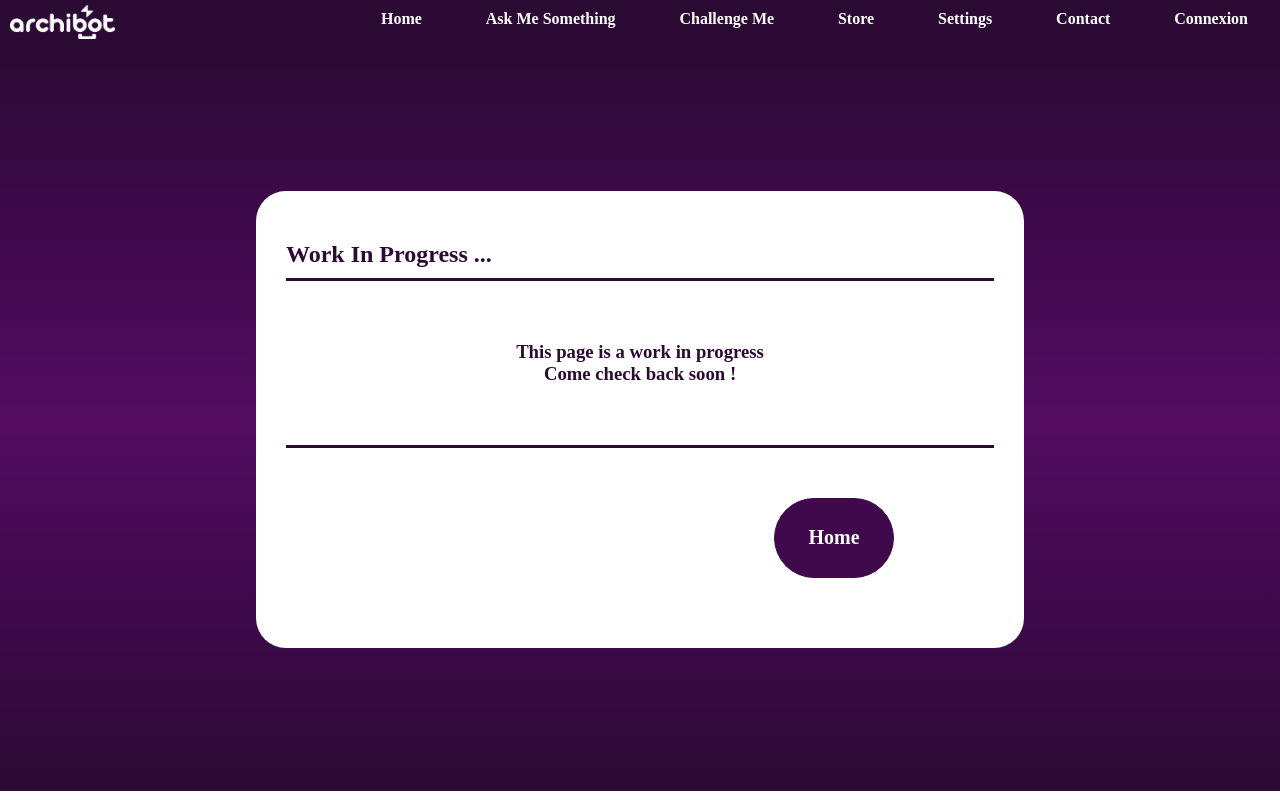
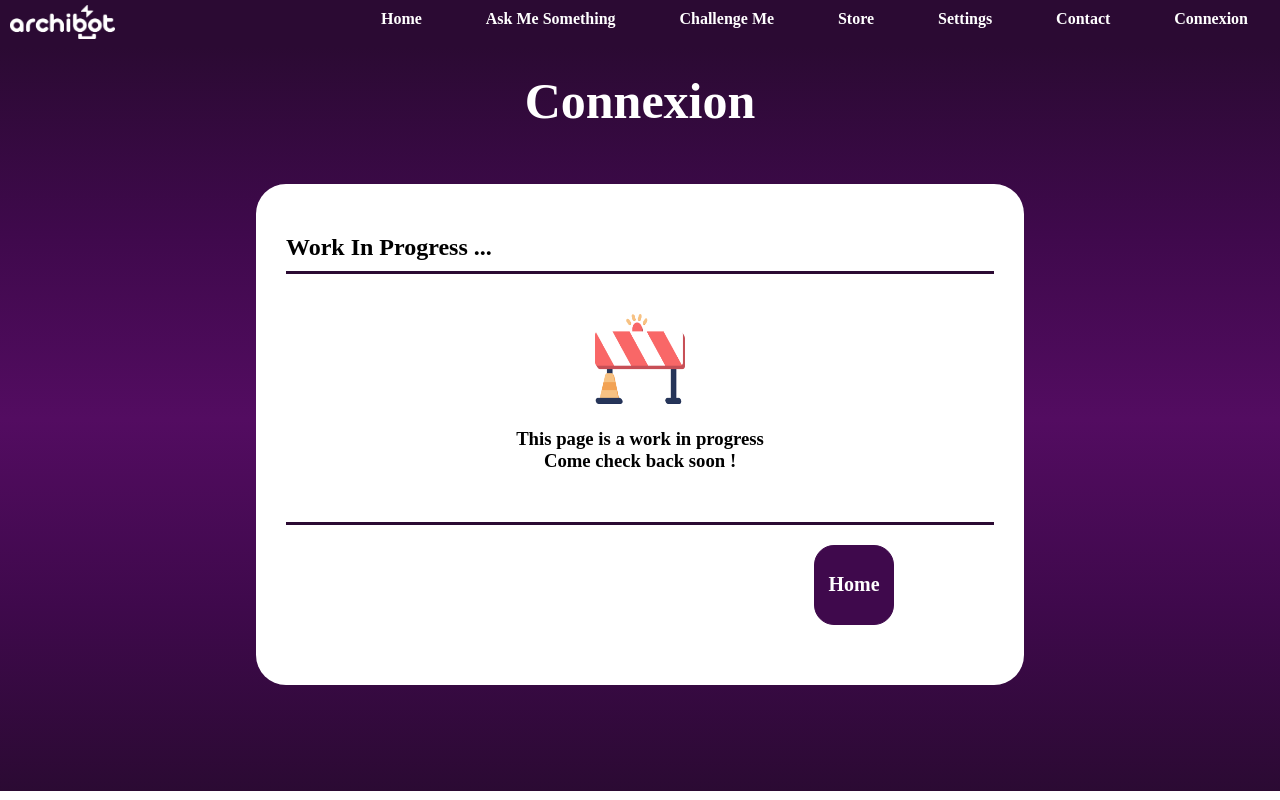
Before and after one commit to WildCodeSchool/lyon-js-sept-2020-g3, a React (Create React App) app: page /connexion in a window 1280 px wide. Built offline with nearby package versions, Linux system fonts and the light colour scheme; a web font is replaced by a local one.

Commit message:
CSS on modal

```diff
--- a/src/components/Connexion.js
+++ b/src/components/Connexion.js
@@ -3,25 +3,31 @@ import { Link } from 'react-router-dom';
 import './Connexion.scss';
 import Modal from './Modal';
 import './Modal.scss';
+import workInProgress from '../Images/workInProgress.png';
 
 const Connexion = () => {
   const isModalOpen = true;
 
   return (
     <div className="connexionBody">
-      {' '}
+      <h1 className="connexionTitle">Connexion</h1>
       <Modal showModal={isModalOpen}>
-        <div className="modalHeader">
+        <div className="modalHeaderConnexion">
           <h2>Work In Progress ...</h2>
         </div>
         <div className="modalBody">
+          <img
+            src={workInProgress}
+            alt="work in progress"
+            className="connexionModalImage"
+          />
           <h3>
             This page is a work in progress
             <br />
             Come check back soon !
           </h3>
         </div>
-        <div className="modalFooter">
+        <div className="modalFooterConnexion">
           <Link to="/">
             {' '}
             <button type="button" className="modalButton">
--- a/src/components/Connexion.scss
+++ b/src/components/Connexion.scss
@@ -1,6 +1,15 @@
 @import 'variablesCSS';
 @import url('https://fonts.googleapis.com/css2?family=Turret+Road:wght@500;800&display=swap');
 @import url('https://fonts.googleapis.com/css2?family=Poppins:wght@600&display=swap');
+
+.connexionTitle {
+  color: white;
+  font-size: 50px;
+  text-align: center;
+  padding-top: 25px;
+  position: relative;
+  margin-bottom: 20px;
+}
 
 .connexionBody {
   display: flex;
--- a/src/components/Modal.scss
+++ b/src/components/Modal.scss
@@ -17,9 +17,9 @@
   display: flex;
   flex-direction: column;
   width: 90%;
-  margin: 20px 0 20px;
+  margin: 50px 0 20px;
   background-color: white;
-  color: $primary-color;
+  color: black;
   border-radius: 30px;
 }
 
@@ -30,10 +30,23 @@
   margin: 30px;
 }
 
+.modalHeaderConnexion {
+  padding-top: 20px;
+  border-bottom: solid 3px $primary-color;
+  height: 60px;
+  margin: 30px 30px 10px 30px;
+}
+
 .modalBody {
   background-color: white;
   margin: 30px;
   text-align: center;
+}
+
+.connexionModalImage {
+  width: 90px;
+  height: 90px;
+  margin-bottom: 20px;
 }
 
 .modalFooter {
@@ -53,7 +66,7 @@
     text-align: center;
     padding: 20px 0px;
     border: solid 1px $secondary-color;
-    border-radius: 40px;
+    border-radius: 20px;
     cursor: pointer;
     &:active {
       box-shadow: 0 5px #666;
@@ -65,13 +78,72 @@
   }
 }
 
+.modalFooterConnexion {
+  border-top: solid 3px $primary-color;
+  margin: 20px 30px 20px 30px;
+  padding-top: 20px;
+  display: flex;
+  justify-content: flex-end;
+  text-align: center;
+  align-items: center;
+  button {
+    margin-top: 0px;
+    width: 80px;
+    font-size: 20px;
+    background-color: $secondary-color;
+    color: white;
+    text-align: center;
+    padding: 20px 0px;
+    border: solid 1px $secondary-color;
+    border-radius: 20px;
+    cursor: pointer;
+    &:active {
+      box-shadow: 0 5px #666;
+      transform: translateY(4px);
+    }
+    &:focus {
+      outline: none;
+    }
+  }
+}
+
+@media screen and (min-width: 768px) {
+  .modalButton {
+    width: 200px;
+  }
+}
+
 @media screen and (min-width: 1024px) {
   .modalContainer {
     width: 60%;
   }
 
-  .modalFooter button {
-    width: 120px;
-    margin-top: 20px;
+  .modalFooterConnexion {
+    border-top: solid 3px $primary-color;
+    margin: 20px 30px 20px 30px;
+    padding-top: 20px;
+    display: flex;
+    justify-content: flex-end;
+    text-align: center;
+    align-items: center;
+    button {
+      margin-top: 0px;
+      width: 80px;
+      font-size: 20px;
+      background-color: $secondary-color;
+      color: white;
+      text-align: center;
+      padding: 20px 0px;
+      border: solid 1px $secondary-color;
+      border-radius: 20px;
+      cursor: pointer;
+      &:active {
+        box-shadow: 0 5px #666;
+        transform: translateY(4px);
+      }
+      &:focus {
+        outline: none;
+      }
+    }
   }
 }
```
Also changed, not shown: src/Images/workInProgress.png (added).
